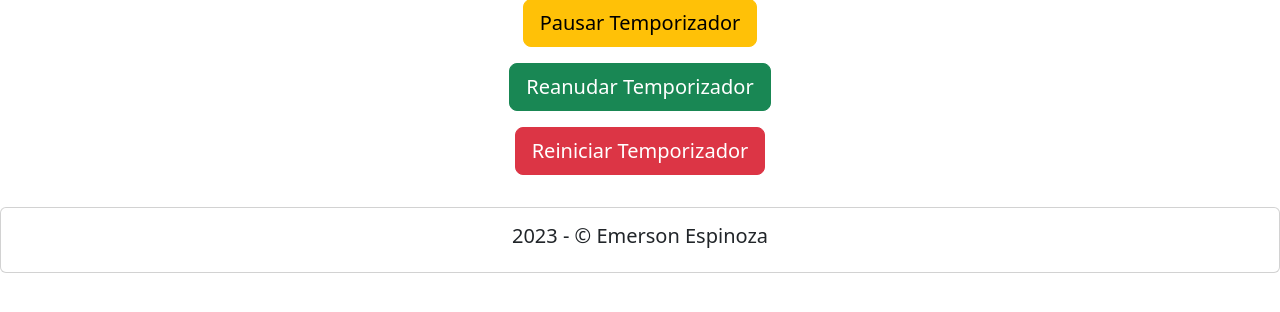
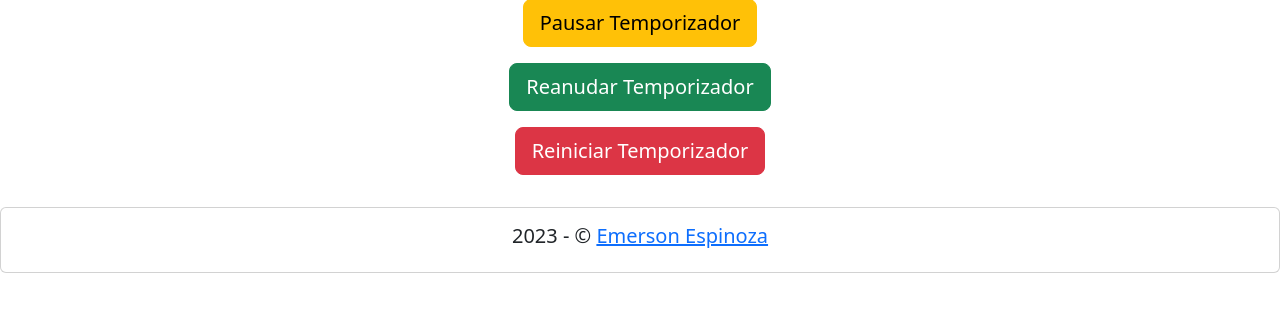
Before and after one commit to emersonxinay/temporizador_flask_js, a Flask app: page / in a window 1280 px wide. Shown: the part 432-744 px from the top of the page. Run offline with Flask 3, Linux system fonts and the light colour scheme.

Commit message:
fix footer

```diff
--- a/templates/shared/footer.html
+++ b/templates/shared/footer.html
@@ -1,5 +1,6 @@
 <div class="card text-center">
   <div class="card-body">
-    <h5 class="card-title">2023 - © Emerson Espinoza</h5>
+    <h5 class="card-title">2023 - © <a href="https://github.com/emersonxinay/" target="_blank"
+        rel="noopener noreferrer">Emerson Espinoza</a> </h5>
   </div>
 </div>
```
